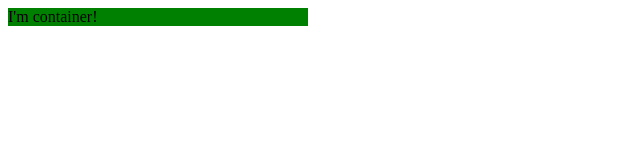
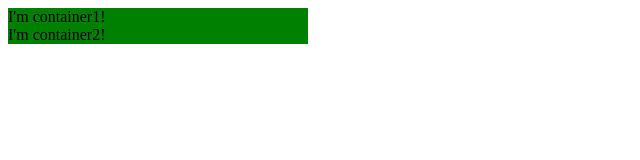
Before and after one commit to NorIns11/scss-demo, a plain HTML site: page index.html in a window 1280 px wide. Shown: the whole page, without its empty margins (0-640 px from the left). Drawn offline with Linux system fonts and the light colour scheme.

Commit message:
小修改

```diff
--- a/index.html
+++ b/index.html
@@ -1,15 +1,19 @@
 <!DOCTYPE html>
 <html lang="en">
+
 <head>
   <meta charset="UTF-8">
   <meta name="viewport" content="width=device-width, initial-scale=1.0">
   <meta http-equiv="X-UA-Compatible" content="ie=edge">
   <title>Document</title>
-  <link rel="stylesheet" href="./style/c/style.css">
+  <link rel="stylesheet" href="./style/css/style.css">
 </head>
 <body>
   <div class="container">
-    I'm container!
+    I'm container1!
+  </div>
+  <div class="container">
+    I'm container2!
   </div>
 </body>
 </html>
```
Also changed, not shown: style/css/style.css (renamed from style/c/style.css), 2 other files.
